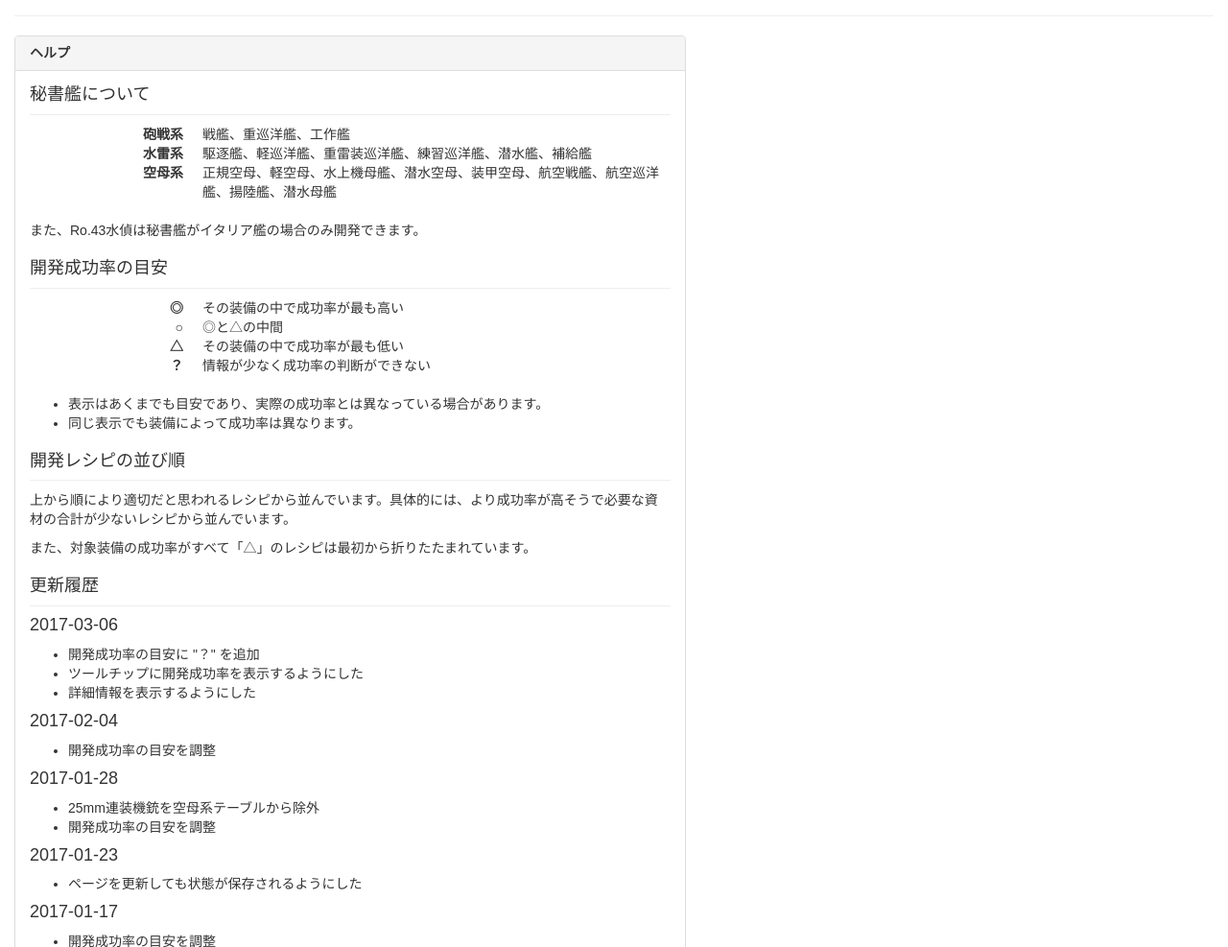
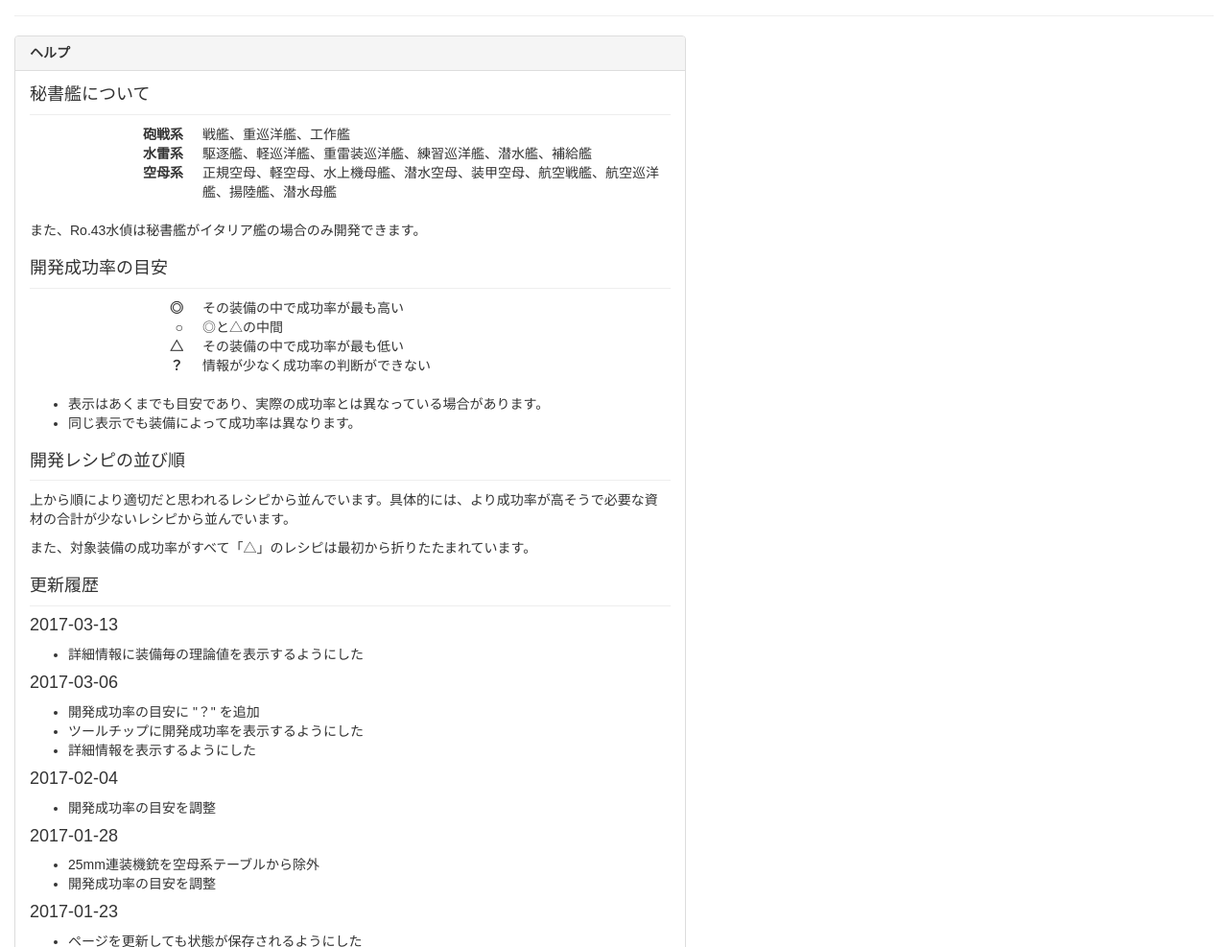
Before and after one commit to wantora/kancolle-recipe-generator, a React app: page src/www/index.html in a window 1280 px wide. Shown: the part 113-1100 px from the top of the page at 96% size. Built offline with nearby package versions, Linux system fonts and the light colour scheme.

Commit message:
更新履歴を追加

```diff
--- a/src/www/index.html
+++ b/src/www/index.html
@@ -69,6 +69,12 @@
 
       <h3>更新履歴</h3>
 
+      <h4>2017-03-13</h4>
+
+      <ul>
+      <li>詳細情報に装備毎の理論値を表示するようにした</li>
+      </ul>
+
       <h4>2017-03-06</h4>
 
       <ul>
```
